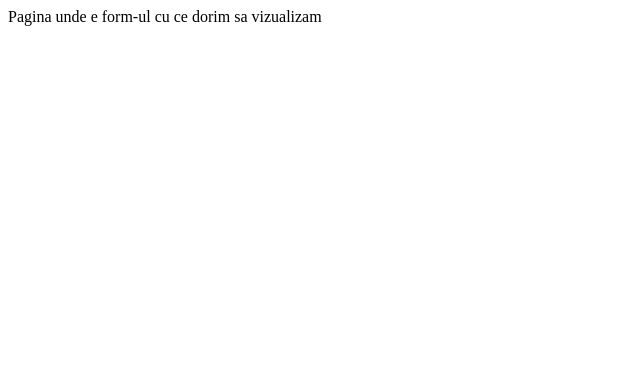
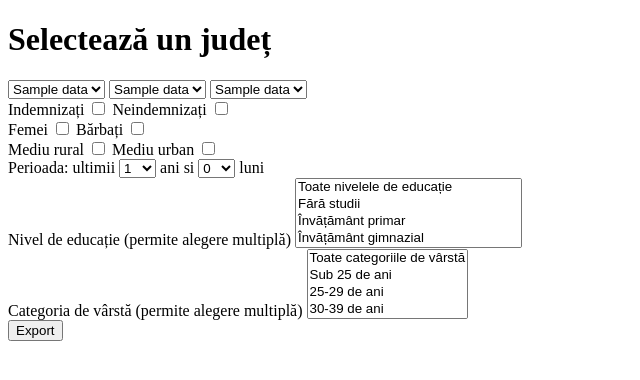
Before and after one commit to craciunmarian/legendary-fiesta, a PHP site: template app/views/visualizer/index.php in a window 1280 px wide. Shown: the top 380 px of the page, without its empty margins (0-640 px from the left). Run offline with PHP 8.4, Linux system fonts and the light colour scheme; the template is opened without the code that fills it: most values are stand-ins (such as "Sample title", 1, 10 or a date in 2020).

Commit message:
added cateva subdirectoare + html-ul de la form

```diff
--- a/app/controllers/visualizer.php
+++ b/app/controllers/visualizer.php
@@ -2,9 +2,12 @@
 
 class Visualizer extends Controller
 {
+
+    const JUDETE = array("--ALEGE JUDEŢUL--", "ALBA", "ARAD", "ARGEŞ", "BACĂU", "BIHOR", "BISTRIŢA NĂSĂUD", "BOTOŞANI", "BRĂILA", "BRAŞOV", "BUZĂU", "CĂLĂRAȘI", "CARAŞ-SEVERIN", "CLUJ", "CONSTANŢA", "COVASNA", "DÂMBOVIŢA", "DOLJ", "GALAŢI", "GIURGIU", "GORJ", "HARGHITA", "HUNEDOARA", "IALOMIŢA", "IAŞI", "ILFOV", "MARAMUREŞ", "MEHEDINŢI", "MUN. BUCUREȘTI", "MUREŞ", "NEAMŢ", "OLT", "PRAHOVA", "SĂLAJ", "SATU MARE", "SIBIU", "SUCEAVA", "TELEORMAN", "TIMIŞ", "TULCEA", "VÂLCEA", "VASLUI", "VRANCEA");
+
     public function index()
     {
-        $this->view('visualizer/index');
+        $this->view('visualizer/index', self::JUDETE);
     }
 
     public function generated()
--- a/app/views/visualizer/index.php
+++ b/app/views/visualizer/index.php
@@ -1 +1,132 @@
-Pagina unde e form-ul cu ce dorim sa vizualizam
+<!DOCTYPE html>
+<html lang="en">
+
+<head>
+    <meta charset="UTF-8">
+    <meta http-equiv="X-UA-Compatible" content="IE=edge">
+    <meta name="viewport" content="width=device-width, initial-scale=1.0">
+    <title>UnWe - Unemployment Web Visualizer</title>
+</head>
+
+<body>
+    <h1> Selectează un județ </h1>
+
+    <form id="main-form" class="visualizer-form" method="get" action="generated">
+        <section class="visualizer-form__judete">
+            <select>
+                <?php
+                foreach ($data as $judet)
+                    echo '<option value="' . $judet . '">' . $judet . '</option>', PHP_EOL;
+                ?>
+            </select>
+
+            <select>
+                <?php
+                foreach ($data as $judet)
+                    echo '<option value="' . $judet . '">' . $judet . '</option>', PHP_EOL;
+                ?> </select>
+
+            <select>
+                <?php
+                foreach ($data as $judet)
+                    echo '<option value="' . $judet . '">' . $judet . '</option>', PHP_EOL;
+                ?> </select>
+        </section>
+
+        <section class="visualizer-form__indemnizare">
+            <label>
+                <span> Indemnizați </span>
+                <input type="checkbox">
+            </label>
+
+            <label>
+                <span> Neindemnizați </span>
+                <input type="checkbox">
+            </label>
+        </section>
+
+        <section class="visualizer-form__gender">
+            <label>
+                <span> Femei </span>
+                <input type="checkbox">
+            </label>
+
+            <label>
+                <span> Bărbați </span>
+                <input type="checkbox">
+            </label>
+        </section>
+
+        <section class="visualizer-form__mediu">
+            <label>
+                <span> Mediu rural </span>
+                <input type="checkbox">
+            </label>
+
+            <label>
+                <span> Mediu urban </span>
+                <input type="checkbox">
+            </label>
+        </section>
+
+
+        <section class="visualizer-form__period">
+            <label>
+                <span> Perioada: ultimii </span>
+                <select>
+                    <?php
+                    for ($an = 1; $an < 20; $an++)
+                        echo '<option value="' . $an . '">' . $an . '</option>', PHP_EOL;
+                    ?>
+                </select>
+            </label>
+            <label>
+                <span> ani si </span>
+                <select>
+                    <?php
+                    for ($luna = 0; $luna < 12; $luna++)
+                        echo '<option value="' . $luna . '">' . $luna . '</option>', PHP_EOL;
+                    ?>
+                </select>
+                <span> luni </span>
+            </label>
+        </section>
+
+        <section class="visualizer-form__education">
+            <label>
+                <span> Nivel de educație (permite alegere multiplă) </span>
+                <select multiple>
+                    <option value="0"> Toate nivelele de educație </option>
+                    <option value="1"> Fără studii </option>
+                    <option value="2"> Învățământ primar </option>
+                    <option value="3"> Învățământ gimnazial </option>
+                    <option value="4"> Învățământ liceal </option>
+                    <option value="5"> Învățământ postliceal </option>
+                    <option value="6"> Învățământ profesional/arte și meserii </option>
+                    <option value="7"> Învățământ universitar </option>
+                </select>
+            </label>
+        </section>
+
+        <section class="visualizer-form__age">
+            <label>
+                <span> Categoria de vârstă (permite alegere multiplă) </span>
+                <select multiple>
+                    <option value="0"> Toate categoriile de vârstă </option>
+                    <option value="1"> Sub 25 de ani </option>
+                    <option value="2"> 25-29 de ani </option>
+                    <option value="3"> 30-39 de ani </option>
+                    <option value="4"> 40-49 de ani </option>
+                    <option value="5"> 50-55 de ani </option>
+                    <option value="6"> peste 55 de ani </option>
+                </select>
+            </label>
+        </section>
+    </form>
+
+    <!-- doesn't work on IE, need to do some js for this -->
+    <input type="submit" form="main-form" value="Export">
+
+</body>
+
+</html>
```
